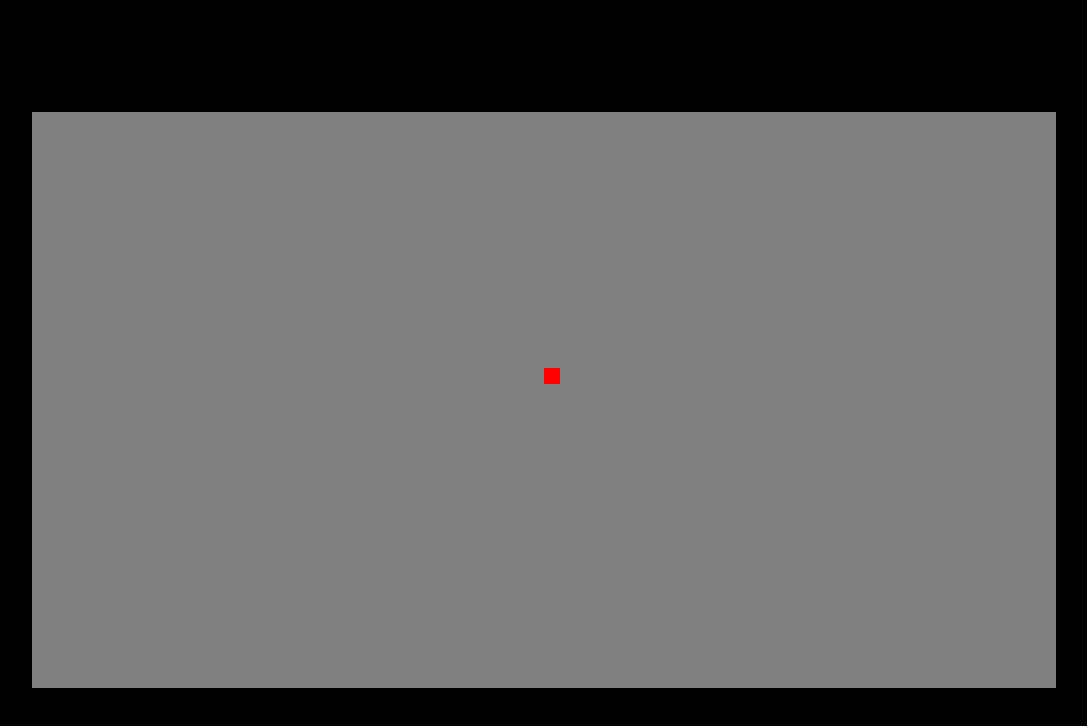
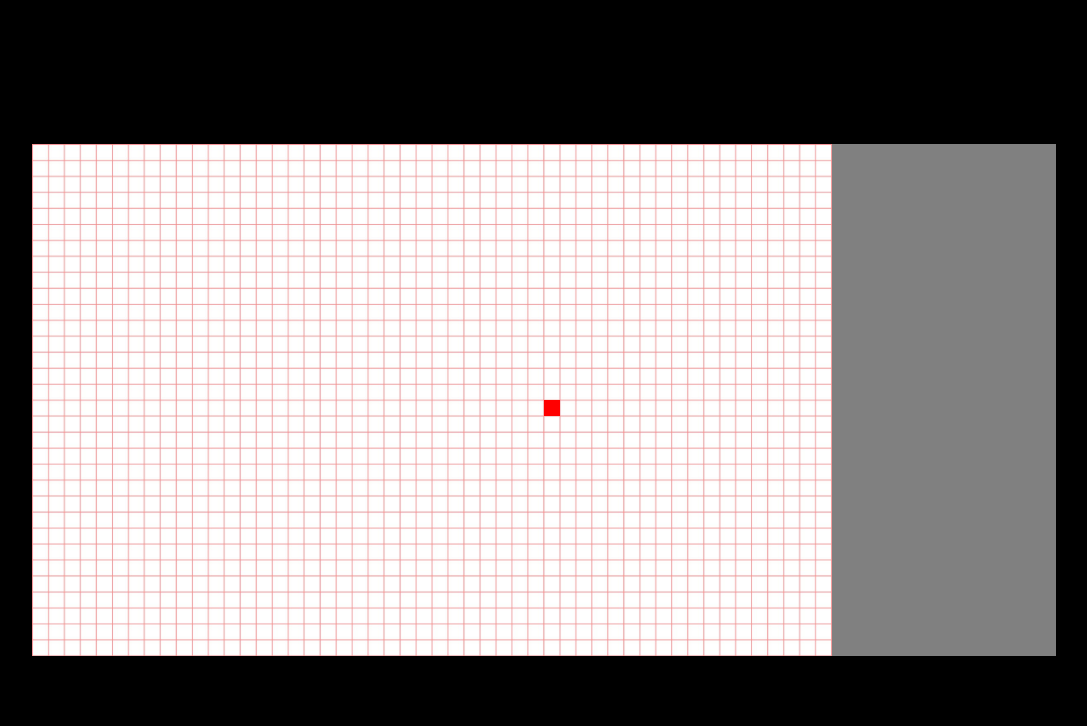
Before and after one commit to mmalotky/the-cave, a React (Create React App) app: page / in a window 1280 px wide. Both pictures are taken after a click on the button "Start". Shown: the top 726 px of the page, without its empty margins (96-1183 px from the left). Built offline with nearby package versions, Linux system fonts and the light colour scheme; the HTML template or start-up script is replaced by a standard one.

Commit message:
added levels footprint

```diff
--- a/src/components/Menu.css
+++ b/src/components/Menu.css
@@ -1,8 +1,10 @@
 .menu-container {
+    position: absolute;
     display: flex;
     justify-content: center;
     align-items: center;
-    height: 100vh;
+    height: 32rem;
+    width: 64rem;
 }
 
 .menu-button {
--- a/src/components/PlayScreen.css
+++ b/src/components/PlayScreen.css
@@ -1,7 +1,9 @@
 .play-screen {
     background-color: grey;
     width: 64rem;
-    height: 36rem;
+    height: 32rem;
     opacity: 0;
     display: block;
+    overflow-x: hidden;
+    overflow-y: hidden;
 }
--- a/src/components/PlayScreen.js
+++ b/src/components/PlayScreen.js
@@ -4,9 +4,11 @@ import { fadeIn } from "../animations/ComponentAnimations";
 import PlayerAvatar from "./PlayerAvatar";
 import useKeylogger from "../hooks/useKeylogger";
 import PauseMenu from "./PauseMenu";
+import Test from "../levels/Test";
 
 function PlayScreen({setScreen}) {
     const [render, setRender] = useState([
+        <Test key="test"/>,
         <PlayerAvatar key="playerAvatar"/>
     ]);
 
@@ -40,7 +42,6 @@ function PlayScreen({setScreen}) {
     }, [keylogger]);
 
     const move = function() {
-        console.log("tick")
         if(right) {
             setX(x+1);
         }
@@ -53,13 +54,18 @@ function PlayScreen({setScreen}) {
         if(down) {
             setY(y+1);
         }
+    }
+
+    const rerender = function() {
+        move();
+
         const tickSet = setTimeout(() => setTick(!tick), 500);
-
         if(paused) {
             clearTimeout(tickSet);
         }
     }
-    useEffect(move,[tick]);
+
+    useEffect(rerender,[tick]);
 
     useEffect(() => {
         console.log(y);
@@ -72,14 +78,14 @@ function PlayScreen({setScreen}) {
     const pause = function() {
         setPaused(true);
         let newRender = [...render];
-        newRender.unshift(<PauseMenu key="pauseMenu" unpause={unpause} setScreen={setScreen}/>);
+        newRender.push(<PauseMenu key="pauseMenu" unpause={unpause} setScreen={setScreen}/>);
         setRender(newRender);
     }
 
     const unpause = function() {
         let newRender = [...render];
-        if(render[0].key === "pauseMenu") {
-            newRender.shift();
+        if(render[render.length - 1].key === "pauseMenu") {
+            newRender.pop();
         }
         setRender(newRender);
         setPaused(false);
--- a/src/components/PlayerAvatar.css
+++ b/src/components/PlayerAvatar.css
@@ -2,7 +2,7 @@
     background-color: red;
     width: 1rem;
     height: 1rem;
-    position: relative;
-    left: 32rem;
-    top: 16rem;
+    position: absolute;
+    left: 50%;
+    top: 50%;
 }
--- /dev/null
+++ b/src/levels/Test.css
@@ -0,0 +1,10 @@
+.background-container {
+    position: absolute;
+    overflow: hidden;
+    width: 64rem;
+    height: 32rem;
+}
+
+#background {
+    width: 50rem;
+}
--- /dev/null
+++ b/src/levels/Test.js
@@ -0,0 +1,12 @@
+import bg from "../media/testingGrid.jpg";
+import "./Test.css";
+
+function Test() {
+    return (
+        <div className="background-container">
+            <img src={ bg } id="background"/>
+        </div>
+    );
+}
+
+export default Test;
```
Also changed, not shown: src/media/testingGrid.jpg (added).
